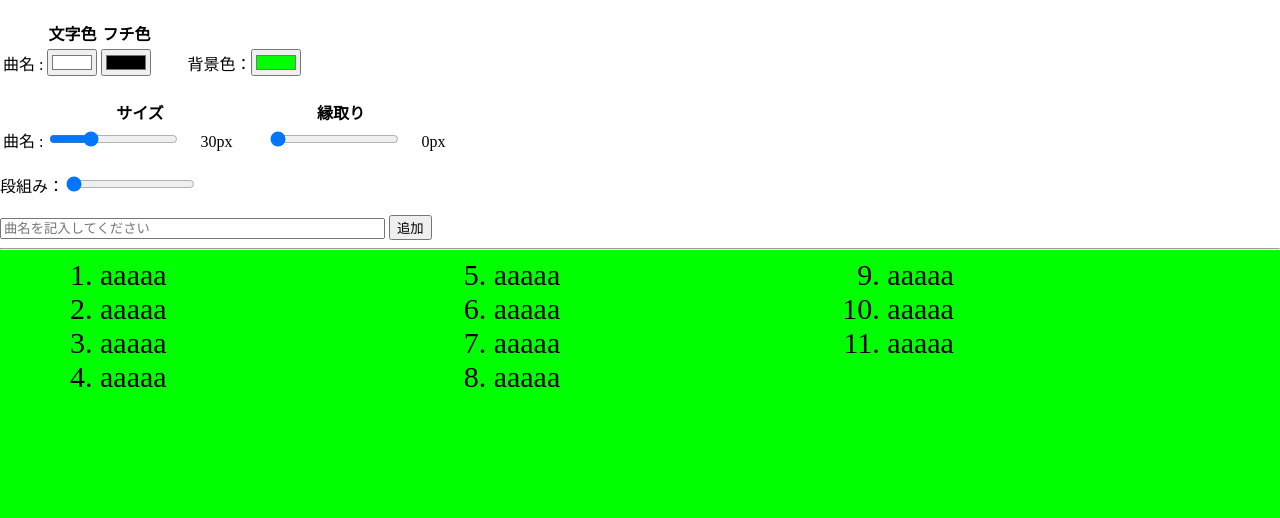
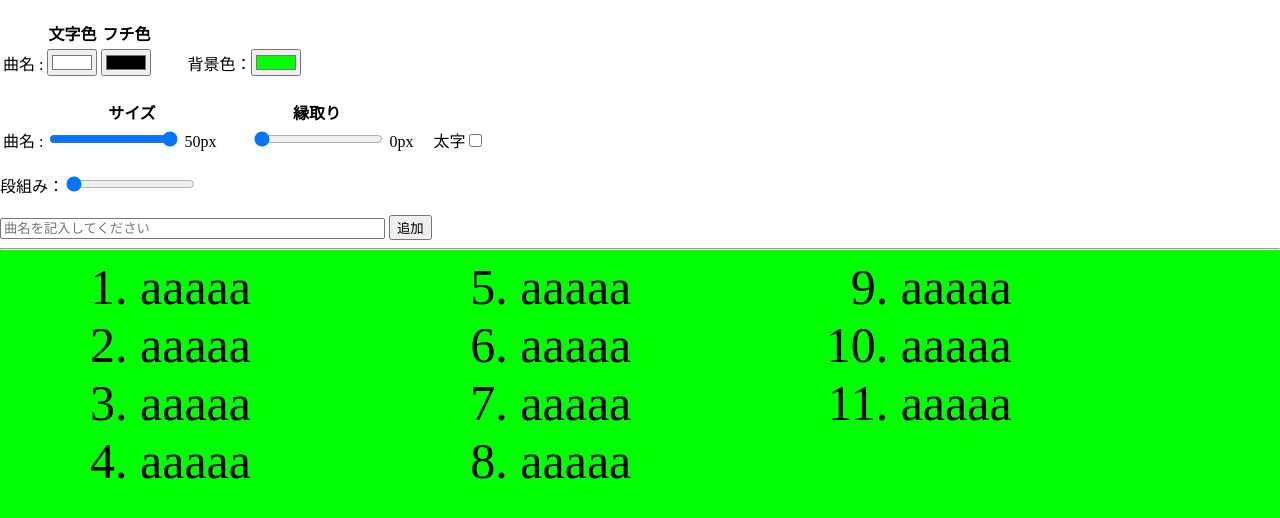
Before and after one commit to Ohno-Tk/Web_SongList, a plain HTML site: page index.html in a window 1280 px wide. Drawn offline with nearby package versions, Linux system fonts and the light colour scheme.

Commit message:
[add]太字のチェックボックス追加

```diff
--- a/ColorDialog.js
+++ b/ColorDialog.js
@@ -33,7 +33,7 @@ $('#SongName_Bordering_ColorDialog').on('change', function()
 {
   let val = $(this).val();
 
-  console.log("曲名文字色："+val);
+  console.log("縁取り　色："+val);
 
   // 色を変更する要素
   $('ol').css({'text-stroke-color':val});
--- a/index.html
+++ b/index.html
@@ -56,20 +56,24 @@
           <th></th>
           <th>サイズ</th>
           <th>縁取り</th>
+          <th></th>
         </tr>
         <tr>
           <td>曲名 :</td>
           <td>
             <label><!-- フォント -->
-              <input id="SongName_FontSizeSlider" type="range" min="0" max="100" step="1" value="30">
-              　<span id="FontSize"></span>
+              <input id="SongName_FontSizeSlider" type="range" min="0" max="50" step="1" value="50">
+              <span id="FontSize"></span>
             </label>
           </td>
           <td>
             <label><!-- 縁取り -->
               　　<input id="SongName_BorderingSizeSlider" type="range" min="0" max="20" step="1" value="0">
-              　<span id="BorderingSize"></span>
+              <span id="BorderingSize"></span>
             </label>
+          </td>
+          <td>
+            　太字<input id="BoldButton" type="checkbox">
           </td>
         </tr>
       </table>
@@ -78,7 +82,7 @@
 
       <label>
         段組み：<input id="ColumnsSlider" type="range" min="1" max="5" step="1" value="0">
-        　<span id="Columns"></span>
+        <span id="Columns"></span>
       </label>
 
       <br><br>
@@ -105,7 +109,6 @@
       <li>aaaaa</li>
     </ol>
 
-
     <script type="text/javascript" src="ColorDialog.js"></script>
     <script type="text/javascript" src="Slider.js"></script>
   </body>
@@ -121,14 +124,14 @@
       $('body').css({'background-color':$('#background_ColorDialog').val()});
 
       // 曲名フォントサイズ
-      const DefaultFontSize = "30px";
+      const DefaultFontSize = $('#SongName_FontSizeSlider').val() + "px";
       //サイズを表示する要素
       $('#FontSize').html(DefaultFontSize);
       //サイズを変更される要素
       $('#SongList').css({'font-size':DefaultFontSize});
 
       // 曲名縁取りフォントサイズ
-      const DefaultBorderingSize = "0px";
+      const DefaultBorderingSize = $('#SongName_BorderingSizeSlider').val() + "px";
       //縁取りのサイズを表示する要素
       $('#BorderingSize').html(DefaultBorderingSize);
       //縁取りのサイズを変更される要素
@@ -150,5 +153,24 @@
       // テキストボックスを初期化
       text.value = "";
     }
+
+    //
+    // 太字
+    //
+    $('#BoldButton').on('change', function()
+    {
+      let val = $(this).prop('checked');
+
+      console.log("太字チェックボックス："+val);
+
+      if(val == true)
+      {
+        $('#SongList').css({'font-weight':'bold'});
+      }
+      else
+      {
+        $('#SongList').css({'font-weight':'normal'});
+      }
+    });
   </script>
 </html>
```
